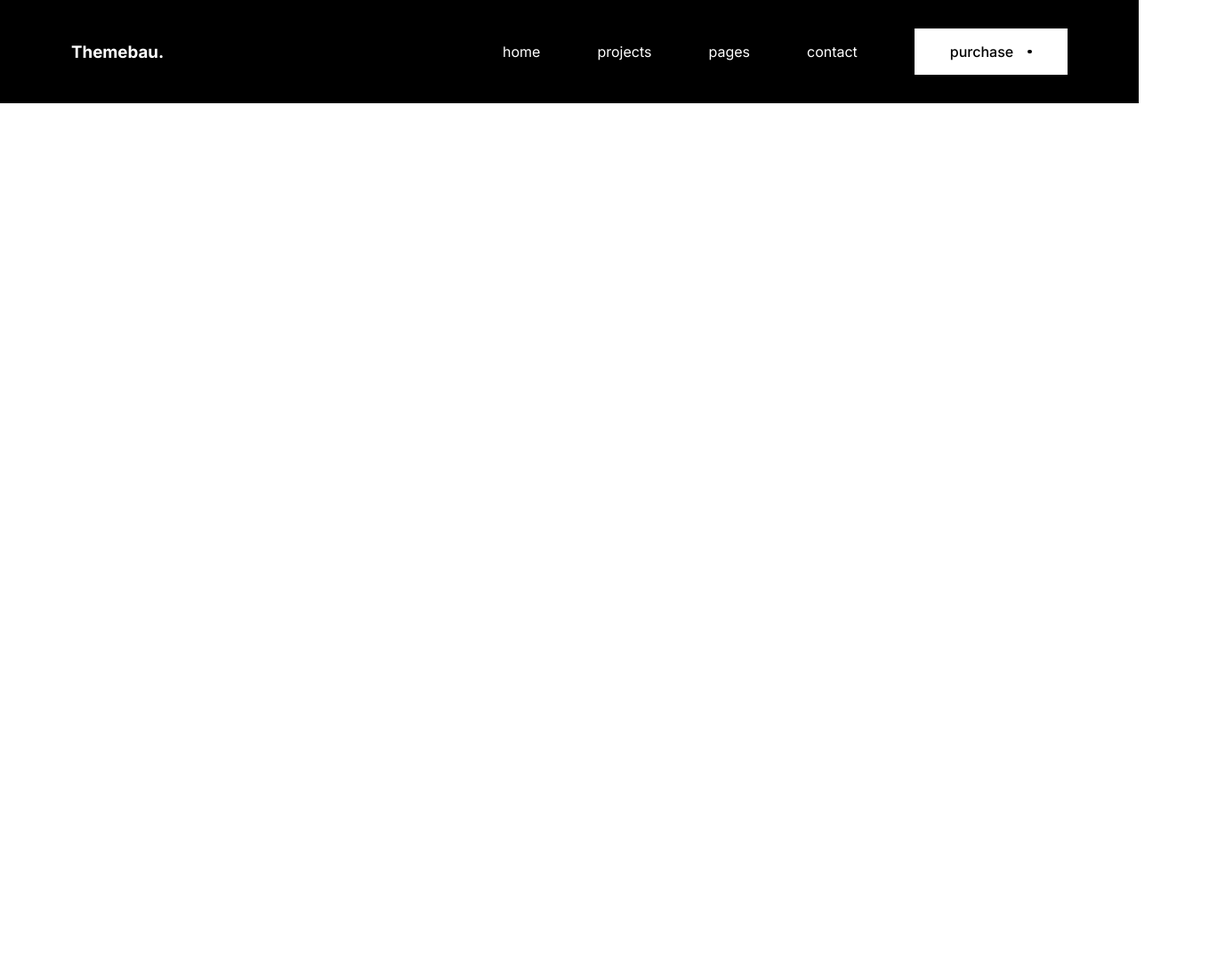
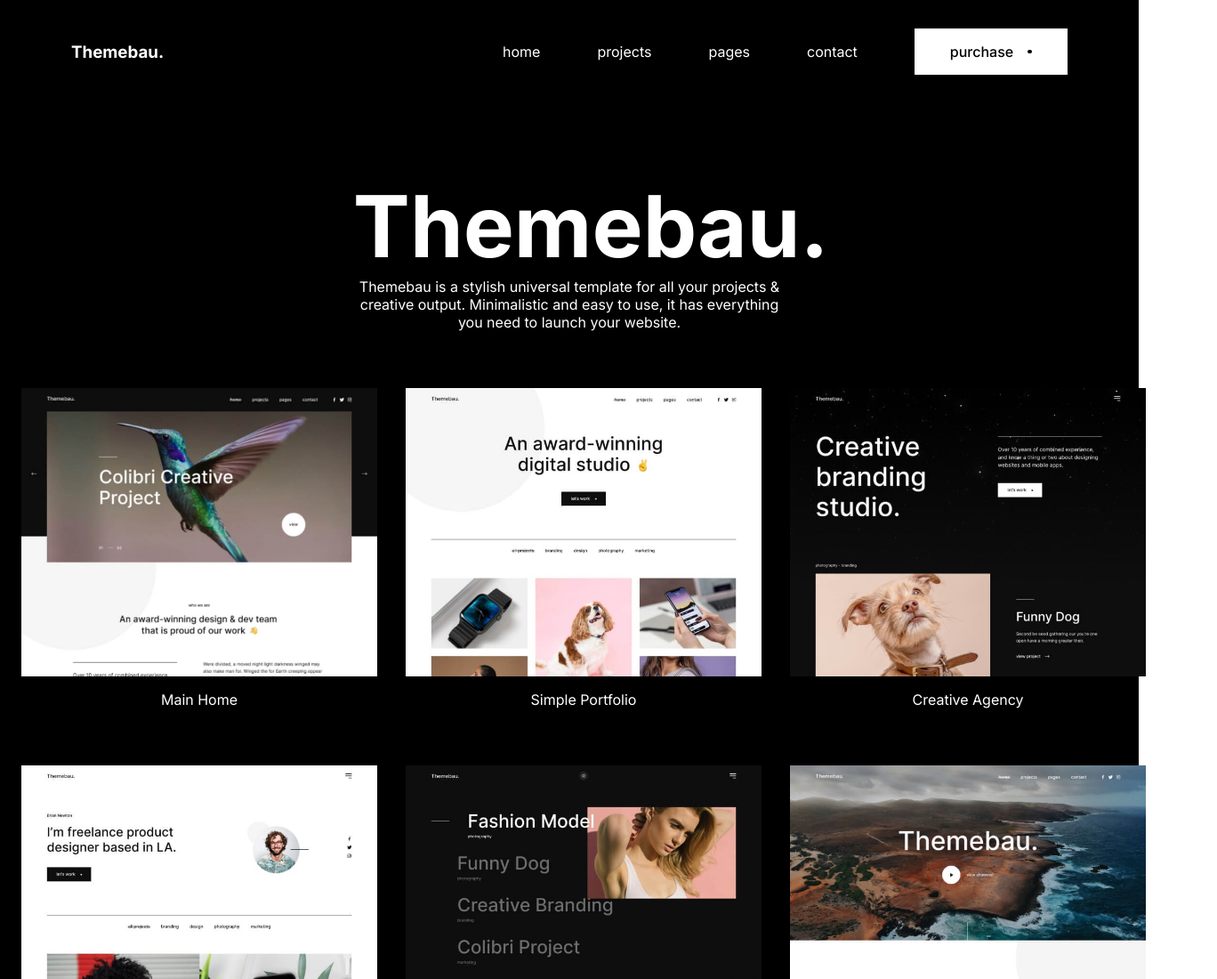
Before and after one commit to amalsaab/CSS-Flex-Lab, a plain HTML site: page index.html in a window 1280 px wide. Shown: the top 1100 px of the page at 89% size, 1368 px wide, since content can reach past the window. Before the commit the page ends 800 px from the top, so only its background shows below. Drawn offline with Linux system fonts and the light colour scheme.

Commit message:
viwe section

```diff
--- a/index.html
+++ b/index.html
@@ -27,7 +27,74 @@
                 </div>
             </div>
         </nav>
-        <section></section>
+        <section class="viwe-section">
+            <div class="viwe-container">
+                <div class="viwe-content">
+                    <h1 class="viwe-title">Themebau.</h1>
+                    <p>Themebau is a stylish universal template for all your projects & creative output. Minimalistic and easy to use, it has everything you need to launch your website.</p>
+                </div>
+                <div>
+                    <div class="viwe-img-row">
+                        <div class="viwe-img-column">
+                            <a class="viwe-card" href="#">
+                                <img src="main-home-740-600.jpg" alt="">
+                                <span>Main Home</span>
+                            </a>
+                            <a class="viwe-card" href="#">
+                                <img src="simple-portfolio-740-600.jpg" alt="">
+                                <span>Simple Portfolio</span>
+                            </a>
+                            <a class="viwe-card" href="#">
+                                <img src="creative-agency-740-600.jpg" alt="">
+                                <span>Creative Agency</span>
+                            </a>
+                        </div>
+
+                        <div class="viwe-img-column">
+                            <a class="viwe-card" href="#">
+                                <img src="freelancer-portfolio-740-600.jpg" alt="">
+                                <span>Free Lancer</span>
+                            </a>
+                            <a class="viwe-card" href="#">
+                                <img src="interactive-dark-740-600.jpg" alt="">
+                                <span>Interactive Dark</span>
+                            </a>
+                            <a class="viwe-card" href="#">
+                                <img src="digital-agency-740-600.jpg" alt="">
+                                <span>Digital Agency</span>
+                            </a>
+                        </div>
+                        <div class="viwe-img-column">
+                            <a class="viwe-card" href="#">
+                                <img src="fullscreen-slider-740-362.jpg" alt="">
+                                <span>Fullscreen Slider</span>
+                            </a>
+                            <a class="viwe-card" href="#">
+                                <img src="carousel-light-740-362.jpg" alt="">
+                                <span>Carousal Light</span>
+                            </a>
+                            <a class="viwe-card" href="#">
+                                <img src="carousel-dark-740-362.jpg" alt="">
+                                <span>Carousal Dark</span>
+                            </a>
+                        </div>
+                        <div class="viwe-img-column">
+                            <a class="viwe-card" href="#">
+                                <img src="main-home-740-600.jpg" alt="">
+                                <span>Main Home</span>
+                            </a>
+                            <a class="viwe-card" href="#">
+                                <img src="simple-portfolio-740-600.jpg" alt="">
+                                <span>Simple Portfolio</span>
+                            </a>
+
+                        </div>
+
+                    </div>
+
+                </div>
+            </div>
+        </section>
     </section>
     <section>
 
--- a/style.css
+++ b/style.css
@@ -19,6 +19,11 @@ ul{
 li{
     margin-left: 2rem;
     margin-right: 2rem;
+}
+.header{
+    width: 100vw;
+    background-color: black;
+
 }
 nav{
     background-color: black;
@@ -58,3 +63,46 @@ nav{
     align-items: center;
 
 }
+.viwe-section{
+    display: flex;
+    justify-content: space-between;
+    align-items: center;
+    flex-direction: column;
+    text-align: center;
+
+}
+.viwe-container{
+    padding: 5rem;
+    display: flex;
+    flex-direction: column;
+    align-items: center;
+}
+.viwe-content{
+    width: 38vw;
+
+
+}
+h1,h2,h3,h4,h5,h6 {
+    font-weight: 700;
+}
+.viwe-title{
+    font-size: 6em;
+}
+.viwe-img-column {
+    display: flex;
+    flex-direction: row;
+
+}
+.viwe-img-row {
+
+}
+.viwe-card {
+    max-width: 25rem;
+    max-height: 28rem;
+    padding-top: 4rem;
+    padding-left: 2rem;
+    display: flex;
+    flex-direction: column;
+    justify-content: space-between;
+    gap: 1rem;
+}
```
